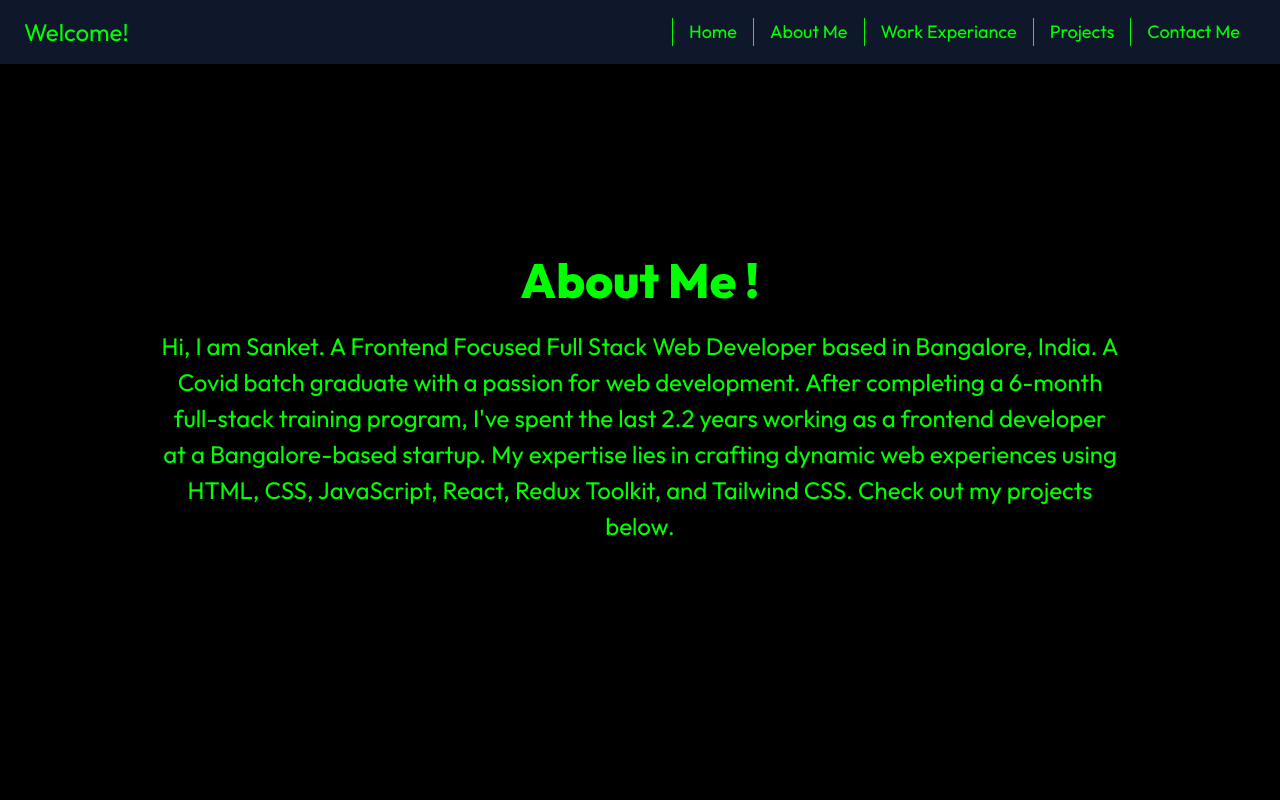
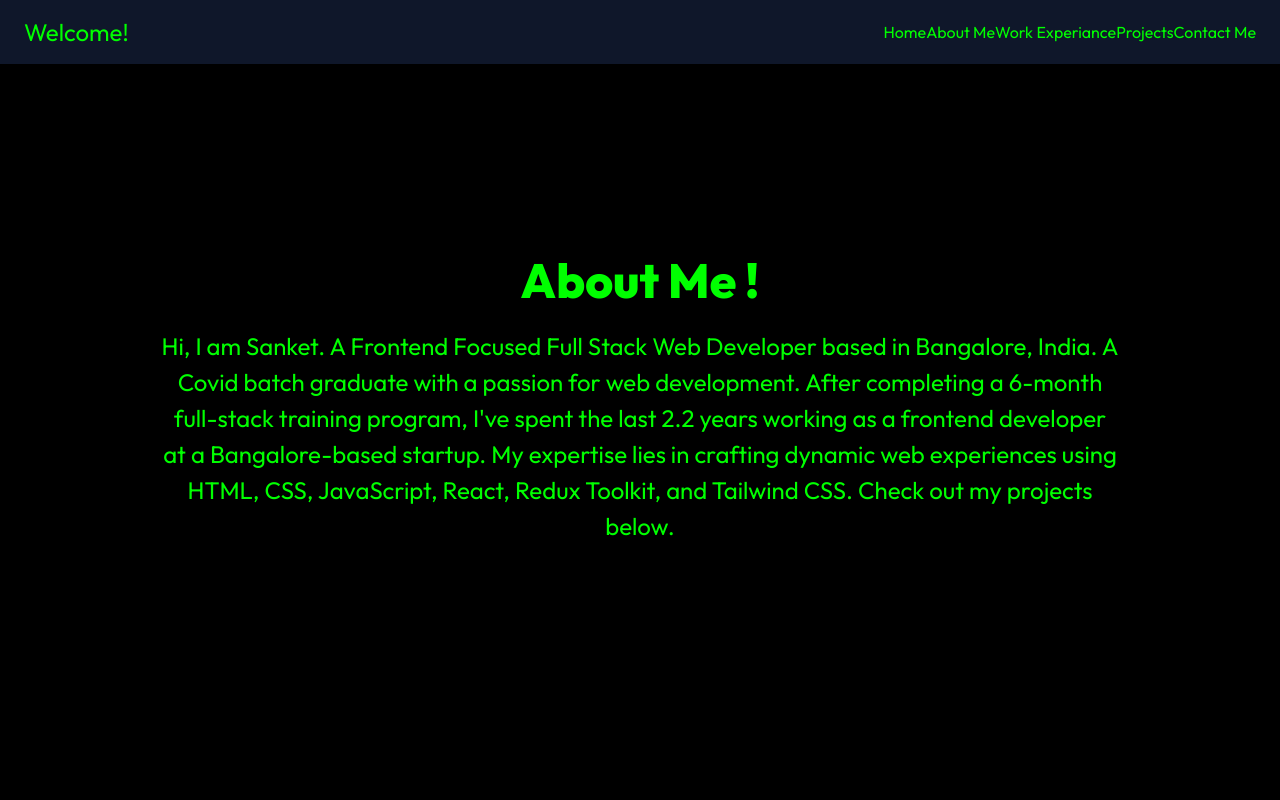
Before and after one commit to sanketnchaware/Portfolio-React, a React (Create React App) app: page /about in a window 1280 px wide. Shown: the top 800 px of the page. Built offline with nearby package versions, Linux system fonts and the light colour scheme.

Commit message:
fixed build

```diff
--- a/package.json
+++ b/package.json
@@ -16,6 +16,7 @@
     "react-router-dom": "^6.4.1",
     "react-scripts": "5.0.1",
     "sass": "^1.55.0",
+    "serve": "^14.2.3",
     "typewriter-effect": "^2.21.0",
     "web-vitals": "^2.1.4"
   },
--- a/src/Components/Navbar.jsx
+++ b/src/Components/Navbar.jsx
@@ -1,19 +1,6 @@
 import React from "react";
 
 const Navbar = () => {
-  const ShowComponent = (itemid) => {
-    console.log("itemid:", itemid);
-    document.querySelector(`.${itemid}`).scrollIntoView({
-      behavior: "smooth",
-    });
-
-    // if (element) {
-    //   window.scroll({
-    //     top: element.scrollTop,
-    //     behavior: "smooth",
-    //   });
-    // }
-  };
   return (
     <nav className="flex bg-slate-900 fixed top-0  h-auto z-50 backdrop-blur-3xl  w-full px-6 py-4  justify-between drop-shadow-2xl decoration-purple-400">
       <div>
@@ -29,20 +16,16 @@ const Navbar = () => {
             { name: "Contact Me", url: "contact" },
           ].map(({ name, url }) => {
             return (
-              <a
+              <button
                 className="cursor-pointer"
                 onClick={() => {
                   document.querySelector(`#${url}`).scrollIntoView({
                     behavior: "smooth",
                   });
                 }}
-                // href={`#${url}`}
-                // onClick={() => {
-                //   ShowComponent(url);
-                // }}
               >
                 {name}
-              </a>
+              </button>
             );
           })
         )}
--- a/src/Components/Projects.jsx
+++ b/src/Components/Projects.jsx
@@ -1,6 +1,5 @@
 import React, { useState } from "react";
 
-import CustomButton from "./CustomButton";
 import { Link } from "react-router-dom";
 
 const projects = [
--- a/src/index.js
+++ b/src/index.js
@@ -1,6 +1,6 @@
 import React from "react";
 import ReactDOM from "react-dom/client";
-import "./index.scss";
+import "./index.css";
 import App from "./App";
 import reportWebVitals from "./reportWebVitals";
 import { BrowserRouter } from "react-router-dom";
```
Also changed, not shown: src/index.css (renamed from src/index.scss), 1 other file (tests, documents, lock files or other folders).
